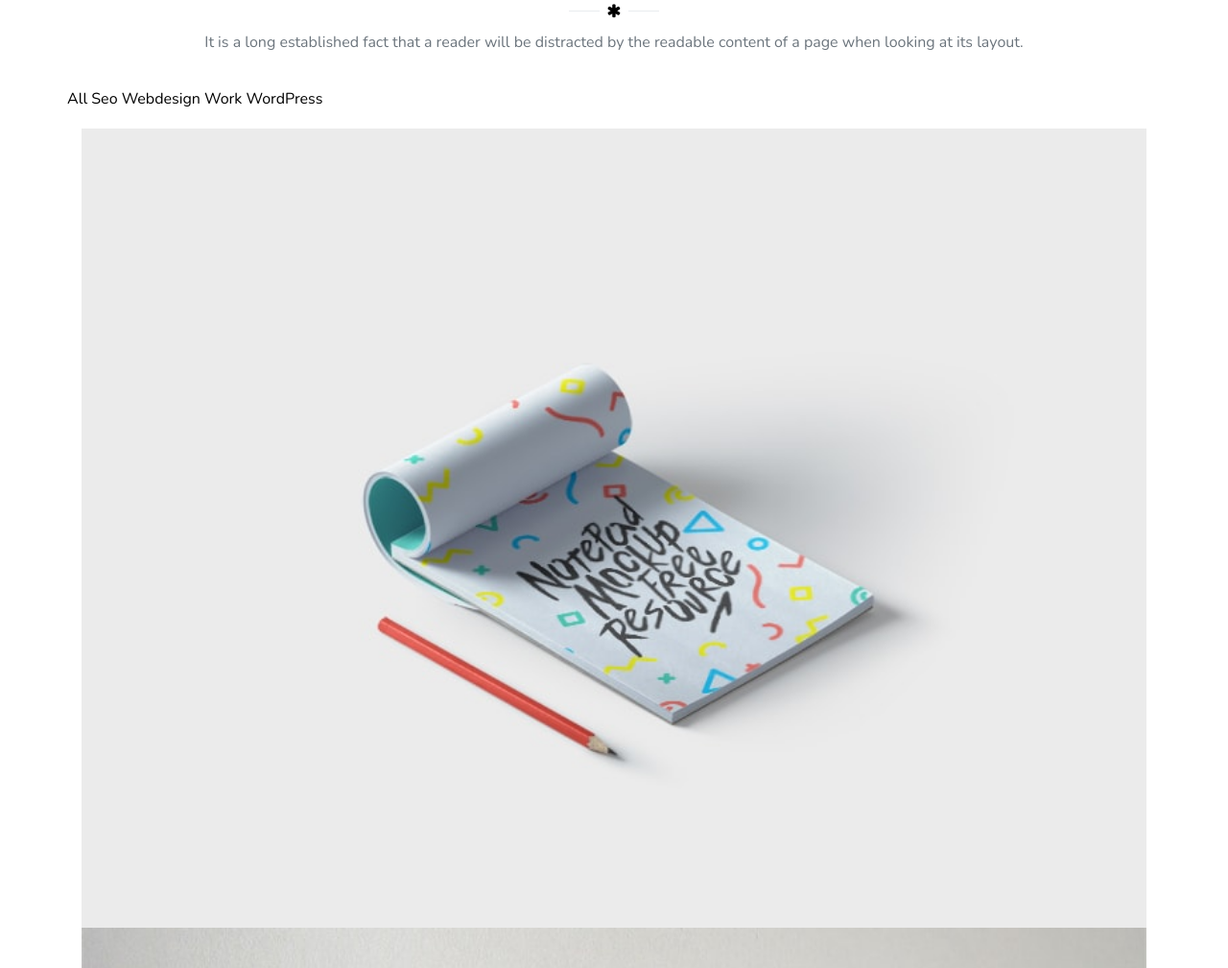
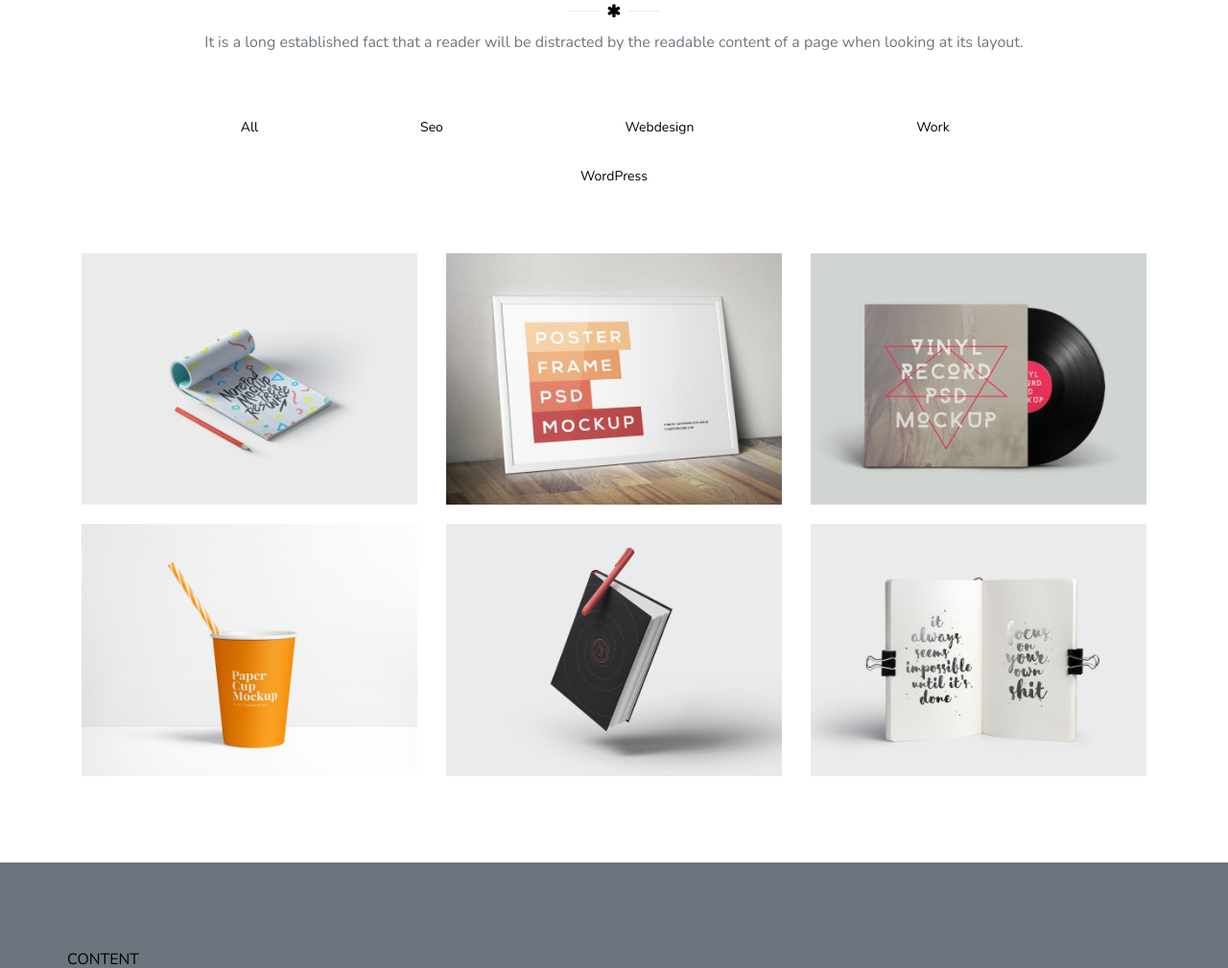
Before and after one commit to front-end-by-rimantas/25-grupe-portfolio-elvish, a website: page index.html in a window 1280 px wide. Shown: the part 4474-5483 px from the top of the page at 96% size. Drawn offline with nearby package versions, Linux system fonts and the light colour scheme.

Commit message:
work menu

```diff
--- a/css/components/our-work.css
+++ b/css/components/our-work.css
@@ -1,3 +1,20 @@
-.our-work .work-menu {
+.our-work .work-menu-button {
     display: inline-block;
 }
+.our-work .work-menu{
+    margin-top: 35px;
+    margin-bottom: 35px;
+}
+.work-menu-button{
+    font-size: 14px;
+    padding: 6px 3px;
+    margin-bottom: 20px;
+}
+
+.work-menu-button:hover{
+    background-color: var(--color-main);
+    color:white;
+    border-radius: 5px;
+    padding: 6px 3px;
+    transition: all 0.5s;
+}
--- a/index.html
+++ b/index.html
@@ -302,20 +302,22 @@
             <div class="col-12 asterisk"><i class="fa fa-asterisk" aria-hidden="true"></i></div>
             <p class="col-12 paragraph">It is a long established fact that a reader will be distracted by the readable content of a page when looking at its layout.</p>
         </div>
-        <div class="row col-12">
-            <div class="work-menu">All</div>
-            <div class="work-menu">Seo</div>
-            <div class="work-menu">Webdesign</div>
-            <div class="work-menu">Work</div>
-            <div class="work-menu">WordPress</div>
+        <div class="row center work-menu">
+                <div class="col-2 ml-1 work-menu-button">All</div>
+                <div class="col-2 work-menu-button">Seo</div>
+                <div class="col-3 work-menu-button">Webdesign</div>
+                <div class="col-3 work-menu-button">Work</div>
+                <div class="col-4 ml-4 work-menu-button">WordPress</div>
         </div>
         <div class="row">
-            <img src="./img/work/1.jpg" alt="Notepad" class="col-12 work-img">
-            <img src="./img/work/2.jpg" alt="Frame" class="col-12 work-img">
-            <img src="./img/work/3.jpg" alt="Vinyl" class="col-12 work-img">
-            <img src="./img/work/4.jpg" alt="Paper cup" class="col-12 work-img">
-            <img src="./img/work/5.jpg" alt="Work book" class="col-12 work-img">
-            <img src="./img/work/6.jpg" alt="Note book" class="col-12 work-img">
+            <img src="./img/work/1.jpg" alt="Notepad" class="col-12 col-lg-4 work-img">
+            <img src="./img/work/2.jpg" alt="Frame" class="col-12 col-lg-4 work-img">
+            <img src="./img/work/3.jpg" alt="Vinyl" class="col-12 col-lg-4 work-img">
+        </div>
+        <div class="row">
+            <img src="./img/work/4.jpg" alt="Paper cup" class="col-12 col-lg-4 work-img">
+            <img src="./img/work/5.jpg" alt="Work book" class="col-12 col-lg-4 work-img">
+            <img src="./img/work/6.jpg" alt="Note book" class="col-12 col-lg-4 work-img">
         </div>
     </div>
     <!-- OUR WORK END-->
```
